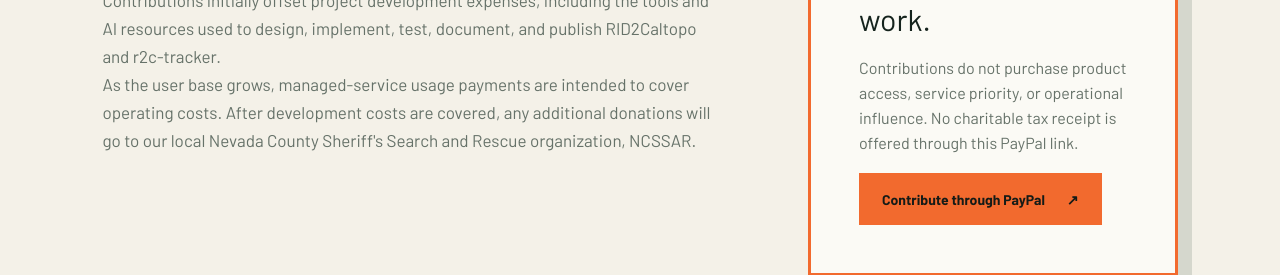
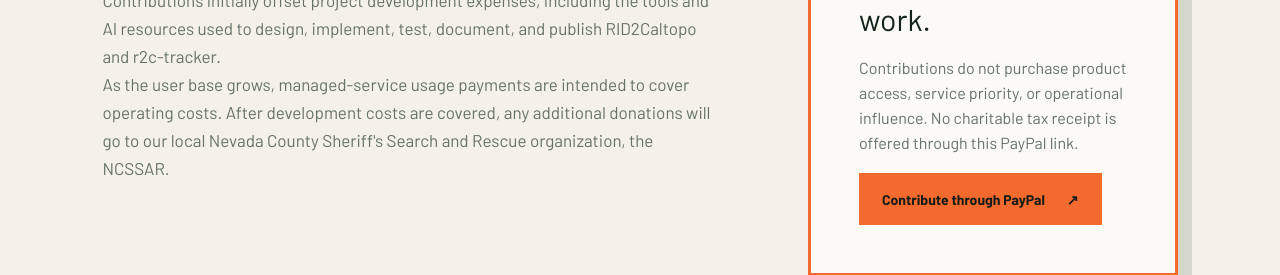
Before and after one commit to kjtsar/rid2caltopo_website, a Next.js app: page /donations in a window 1280 px wide. Shown: the part 2144-2419 px from the top of the page. Built offline with nearby package versions, Linux system fonts and the light colour scheme.

Commit message:
Link donation beneficiaries to NCSSAR

```diff
--- a/app/donations/page.tsx
+++ b/app/donations/page.tsx
@@ -98,7 +98,18 @@ export default function DonationsPage() {
       <section className="info-section donation-funding">
         <div className="funding-copy">
           <p className="eyebrow">Where contributions go</p>
-          <h2>Development first. NCSSAR next.</h2>
+          <h2>
+            Development first.{" "}
+            <a
+              className="organization-link"
+              href="https://nevadacountysar.org/"
+              target="_blank"
+              rel="noreferrer"
+            >
+              NCSSAR
+            </a>{" "}
+            next.
+          </h2>
           <p>
             Contributions initially offset project development expenses,
             including the tools and AI resources used to design, implement,
@@ -107,8 +118,25 @@ export default function DonationsPage() {
           <p>
             As the user base grows, managed-service usage payments are intended
             to cover operating costs. After development costs are covered, any
-            additional donations will go to our local Nevada County Sheriff&apos;s
-            Search and Rescue organization, NCSSAR.
+            additional donations will go to our local{" "}
+            <a
+              className="organization-link"
+              href="https://nevadacountysar.org/"
+              target="_blank"
+              rel="noreferrer"
+            >
+              Nevada County Sheriff&apos;s Search and Rescue
+            </a>{" "}
+            organization, the{" "}
+            <a
+              className="organization-link"
+              href="https://nevadacountysar.org/"
+              target="_blank"
+              rel="noreferrer"
+            >
+              NCSSAR
+            </a>
+            .
           </p>
         </div>
         <aside className="donation-action" aria-label="Make a voluntary contribution">
--- a/app/globals.css
+++ b/app/globals.css
@@ -1712,6 +1712,17 @@ footer {
   line-height: 1.65;
 }
 
+.organization-link {
+  color: inherit;
+  text-decoration-color: var(--orange-dark);
+  text-decoration-thickness: 2px;
+  text-underline-offset: 4px;
+}
+
+.organization-link:hover {
+  color: var(--orange-dark);
+}
+
 .donation-action {
   background: var(--paper);
   border: 3px solid var(--orange);
```
Also changed, not shown: 1 other file (tests, documents, lock files or other folders).
